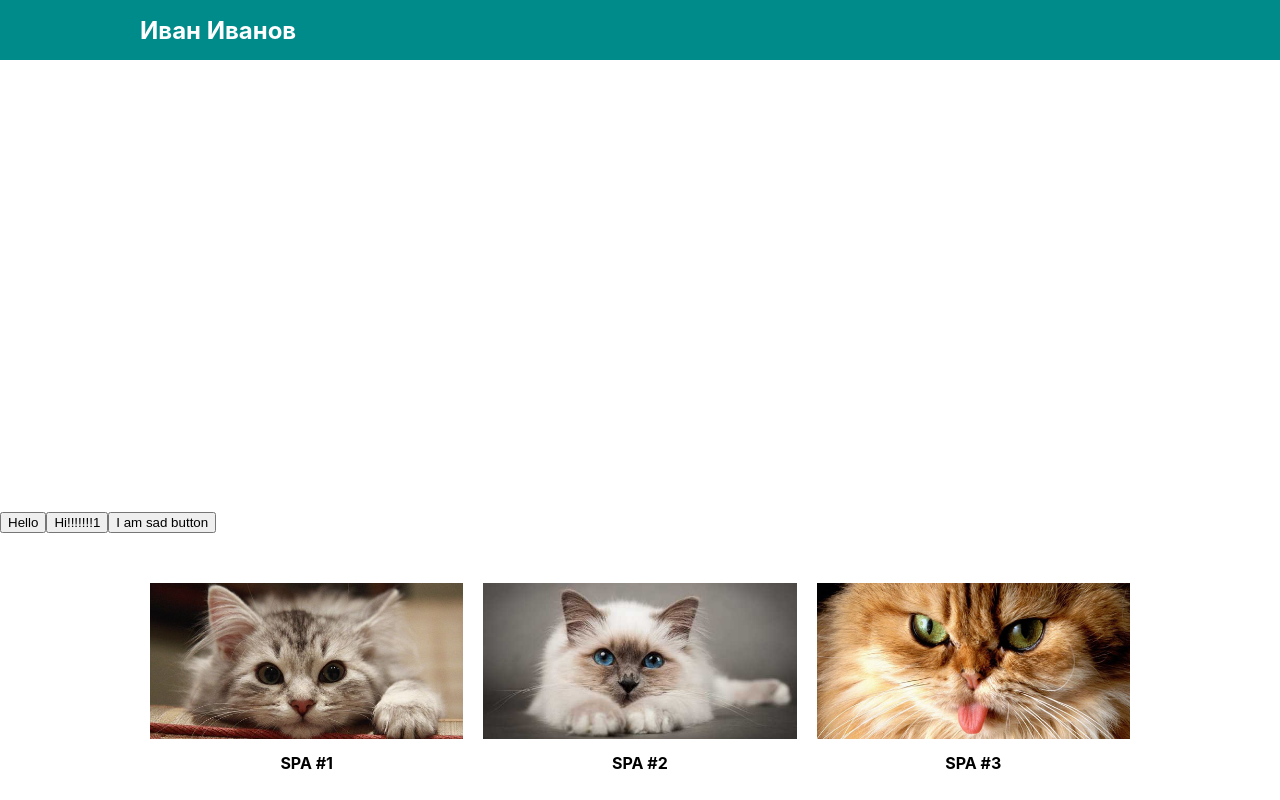
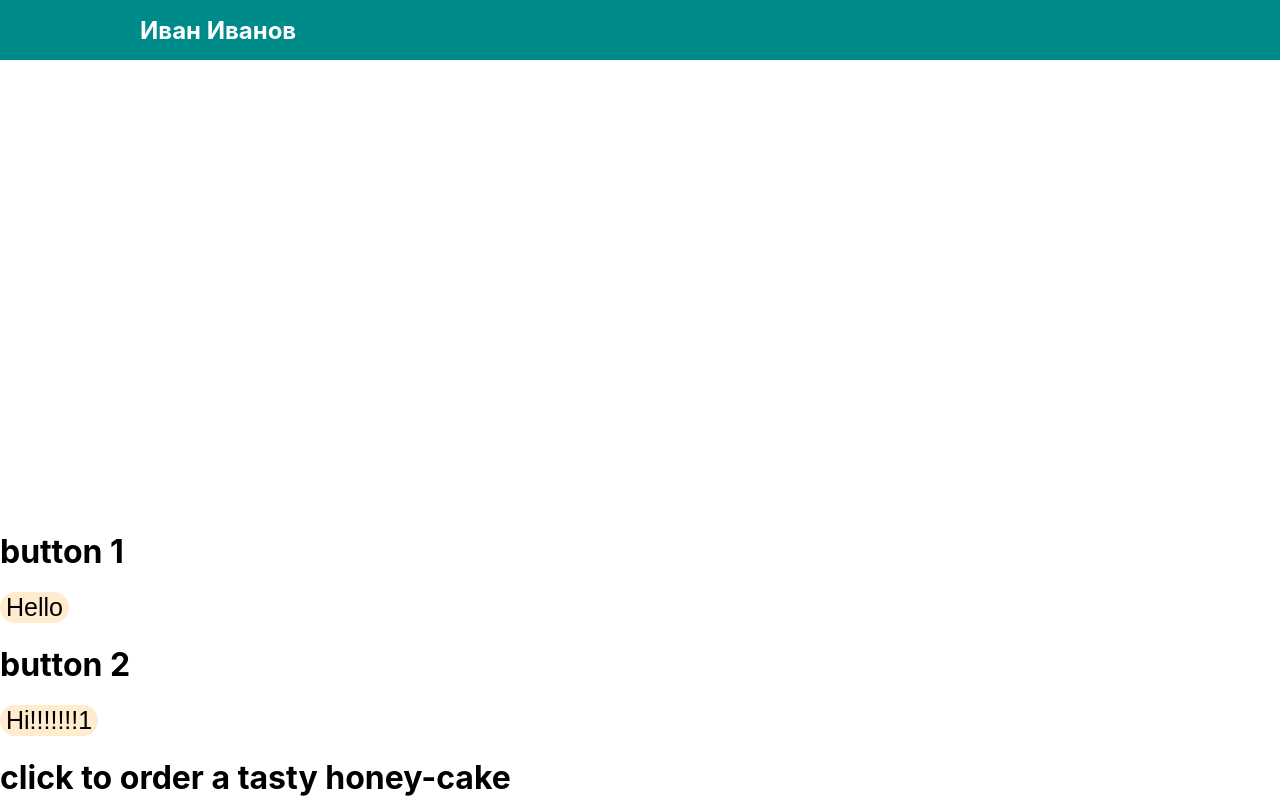
Before and after one commit to Lubava7/react-spa, a React (Create React App) app: page / in a window 1280 px wide. Shown: the top 800 px of the page. Built offline with nearby package versions, Linux system fonts and the light colour scheme.

Commit message:
add a style to button component

```diff
--- a/src/App.js
+++ b/src/App.js
@@ -40,9 +40,9 @@ class App extends React.Component {
                       </p>
                       <p>С удовольствием и вам что-нибудь разработаю </p>
                   </About>
-                      <Buttons text = 'Hello'/>
-                      <Buttons text = 'Hi!!!!!!!1'/>
-                      <Buttons text = 'I am sad button'/>
+                      <Buttons text = 'Hello' title = "button 1"/>
+                      <Buttons text = 'Hi!!!!!!!1' title = "button 2"/>
+                      <Buttons text = 'I am happy button' title = "click to order a tasty honey-cake"/>
                   <div className='portfolio'>
                       <div className='container'>
                           {works.map(work => (
--- a/src/components/Buttons/Buttons.css
+++ b/src/components/Buttons/Buttons.css
@@ -0,0 +1,16 @@
+div{
+
+}
+button{
+    border: none;
+    background-color: blanchedalmond;
+    font-size: 25px;
+    border-radius: 20px 20px 20px 20px;
+    transition: 1s all;
+
+}
+button:hover{
+    transform: 1s all;
+    font-size: 30px;
+
+}
--- a/src/components/Buttons/Buttons.js
+++ b/src/components/Buttons/Buttons.js
@@ -4,8 +4,12 @@ import './Buttons.css'
 
 const Buttons = (props) => {
     return(
+        <div>
+        <h1>{props.title}</h1>
         <button>{props.text}</button>
+        </div>
     )
   };
 
+
   export default Buttons;
```
